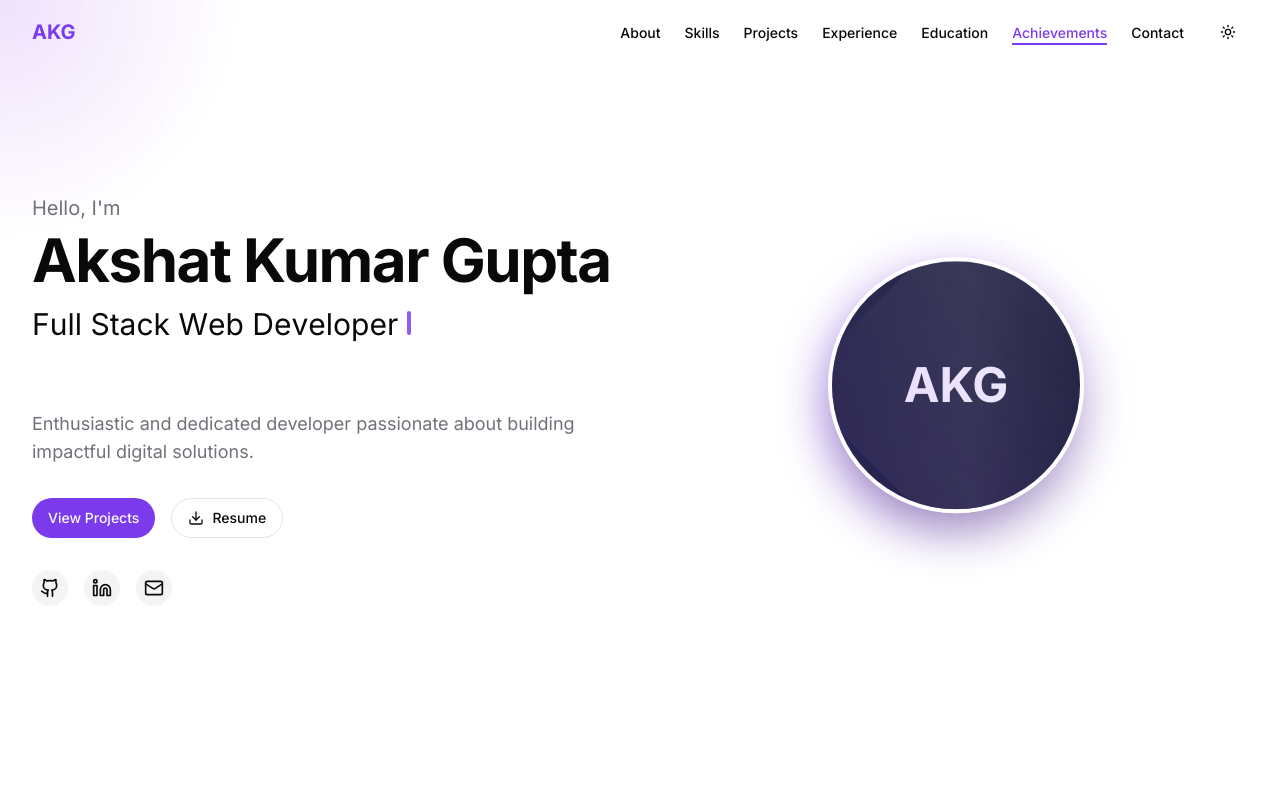
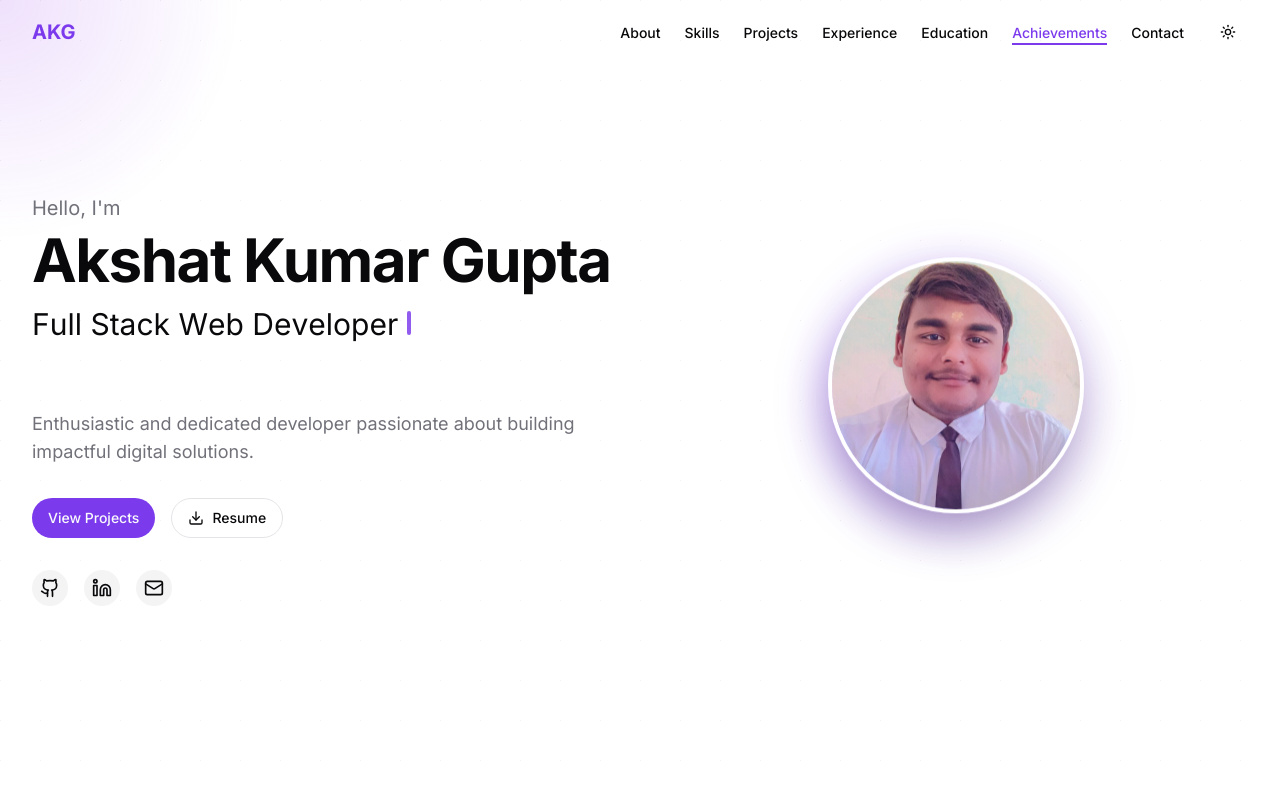
Before and after one commit to AkshatG589/portfolio, a Next.js app: page / in a window 1280 px wide. Shown: the top 800 px of the page. Built offline with nearby package versions, Linux system fonts and the light colour scheme.

Commit message:
Update avatar-3d.tsx

```diff
--- a/components/ui/avatar-3d.tsx
+++ b/components/ui/avatar-3d.tsx
@@ -37,9 +37,11 @@ export function Avatar3D() {
           <div className="absolute -inset-2 bg-gradient-to-bl from-primary/10 to-transparent z-0 blur-sm"></div>
 
           {/* Avatar */}
-          <div className="w-full h-full bg-gradient-to-br from-gray-800 to-gray-900 flex items-center justify-center text-5xl font-bold text-white">
-            AKG
-          </div>
+              <img
+                src="/akshat.jpg"
+                alt="Akshat"
+                className="w-full h-full object-cover"
+              />
 
           {/* Shine effect */}
           <div className="absolute inset-0 bg-gradient-to-tr from-white/0 via-white/30 to-white/0 opacity-30 animate-shine"></div>
```
